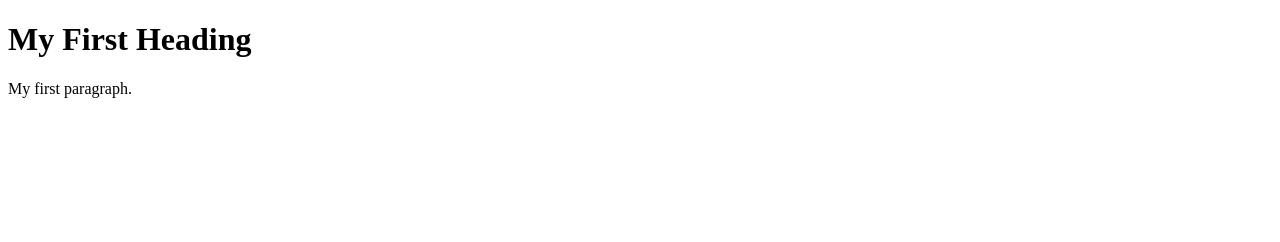
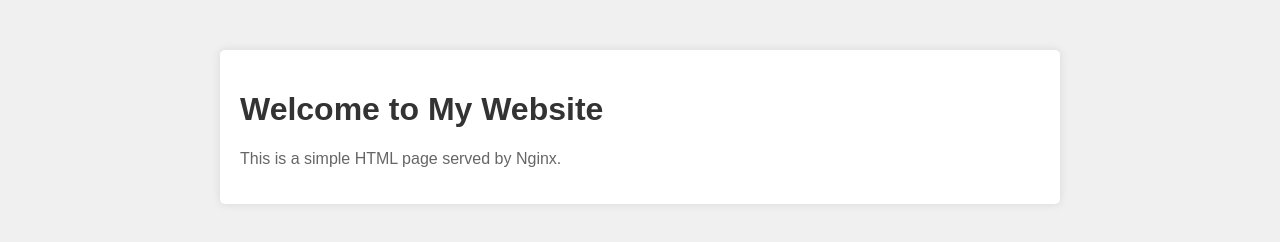
Before and after one commit to Hari20042002/new-repo, a plain HTML site: page index.html in a window 1280 px wide. Drawn offline with Linux system fonts and the light colour scheme.

Commit message:
Update index.html

```diff
--- a/index.html
+++ b/index.html
@@ -1,9 +1,36 @@
 <!DOCTYPE html>
-<html>
+<html lang="en">
+<head>
+    <meta charset="UTF-8">
+    <meta name="viewport" content="width=device-width, initial-scale=1.0">
+    <title>Welcome to My Website</title>
+    <style>
+        body {
+            font-family: Arial, sans-serif;
+            background-color: #f0f0f0;
+            margin: 0;
+            padding: 0;
+        }
+        .container {
+            max-width: 800px;
+            margin: 50px auto;
+            padding: 20px;
+            background-color: #fff;
+            border-radius: 5px;
+            box-shadow: 0 0 10px rgba(0, 0, 0, 0.1);
+        }
+        h1 {
+            color: #333;
+        }
+        p {
+            color: #666;
+        }
+    </style>
+</head>
 <body>
-
-<h1>My First Heading</h1>
-<p>My first paragraph.</p>
-
+    <div class="container">
+        <h1>Welcome to My Website</h1>
+        <p>This is a simple HTML page served by Nginx.</p>
+    </div>
 </body>
 </html>
```
